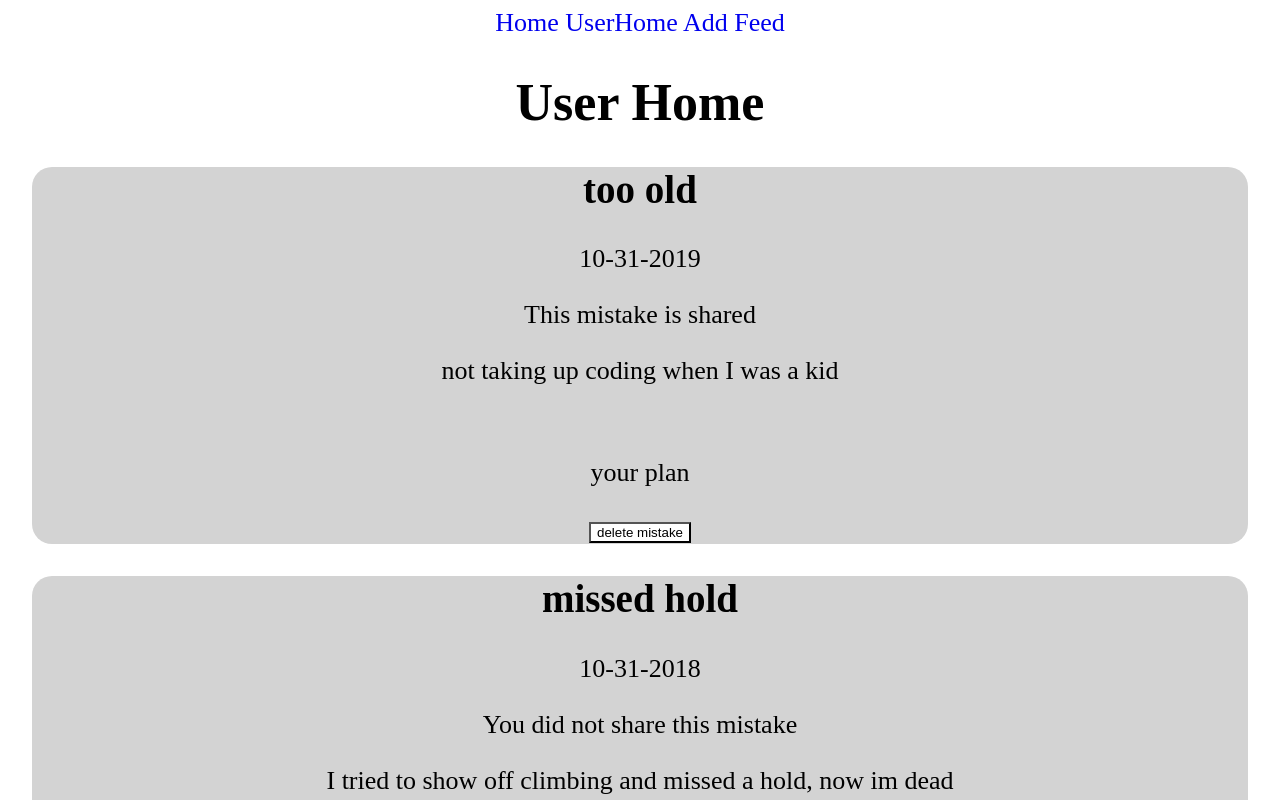
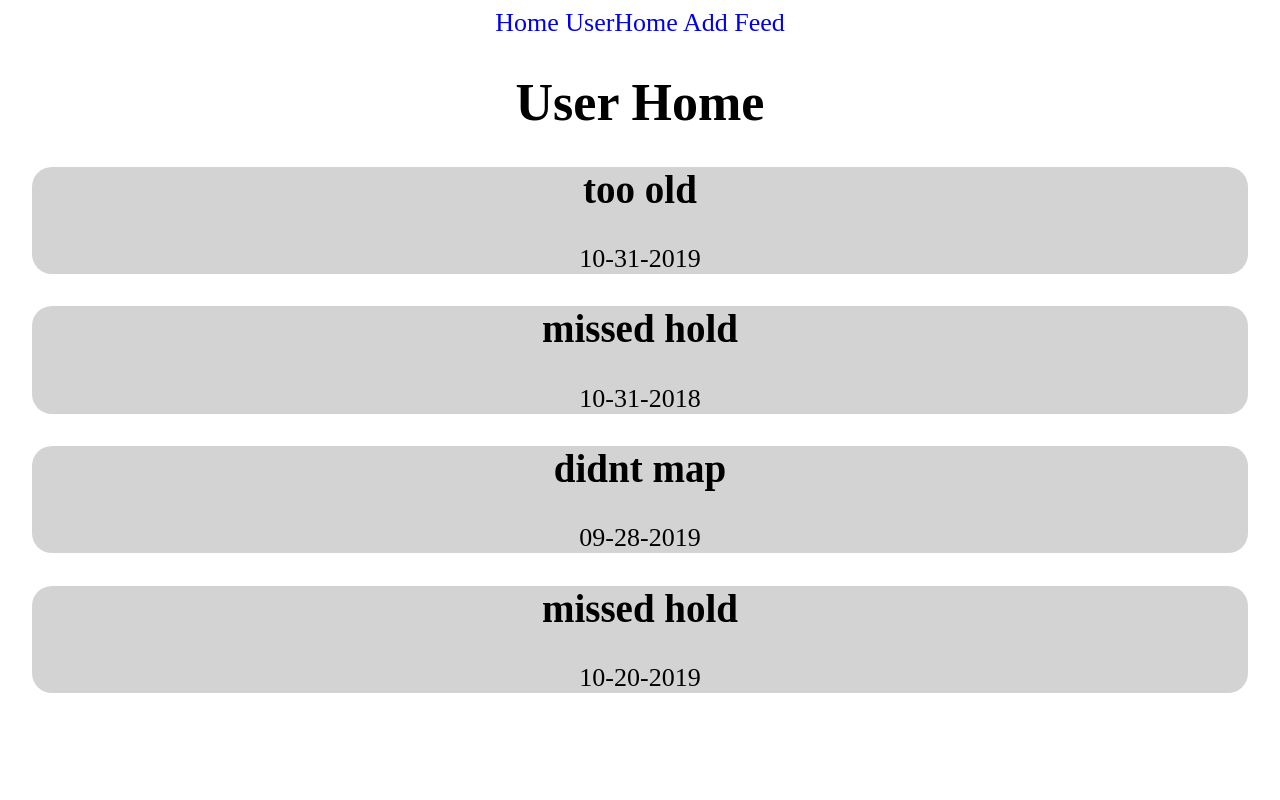
Before and after one commit to TecDvr/reframe-client, a React (Create React App) app: page /user in a window 1280 px wide. Shown: the top 800 px of the page. Built offline with nearby package versions, Linux system fonts and the light colour scheme.

Commit message:
collapsing mistake functinality added to user home

```diff
--- a/src/components/YourMistake/YourMistake.js
+++ b/src/components/YourMistake/YourMistake.js
@@ -7,8 +7,14 @@ export default class YourMistake extends React.Component {
     constructor(props) {
         super(props);
         this.state = {
-            boxOpen: false
+            boxOpen: true
         }
+    }
+
+    handleClick() {
+        this.setState({
+            boxOpen: !this.state.boxOpen
+        })
     }
 
     handleDelete() {
@@ -17,7 +23,9 @@ export default class YourMistake extends React.Component {
 
     render() {
         return (
-            <div className='yourMistakeContainer'>
+            <div className='yourMistakeContainer' onClick={() => this.handleClick()}>
+                {this.state.boxOpen === false ?
+                    <div>
                         <div className='boxTitle'>
                             <h2>{this.props.nickname}</h2>
                             <p>{this.props.date}</p>
@@ -31,6 +39,15 @@ export default class YourMistake extends React.Component {
                         </div>
                         <button className='deleteButton' type='button' onClick={() => this.handleDelete()}>delete mistake</button>
                     </div>
+                    :
+                    <div>
+                        <div className='boxTitle'>
+                            <h2>{this.props.nickname}</h2>
+                            <p>{this.props.date}</p>
+                        </div>
+                    </div>
+                }
+            </div>
         )
     }
 }
```
Lines whose indentation alone changed are shown as unchanged.
